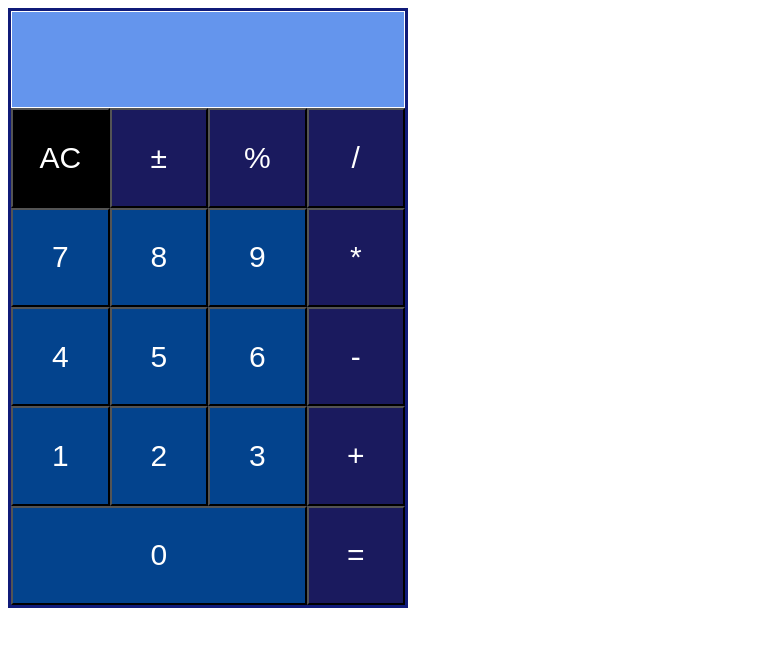
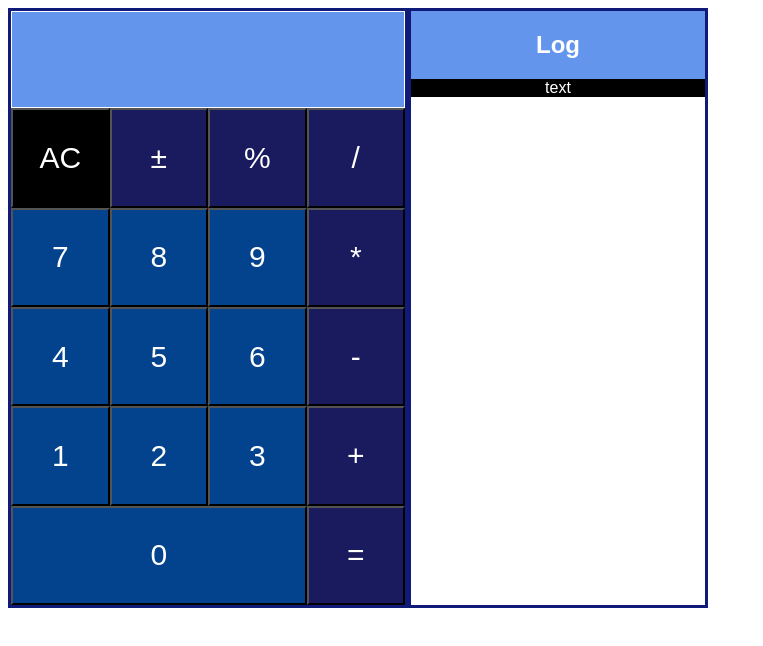
Before and after one commit to JuleFloorson/calculator, a website: page index.html in a window 1280 px wide. Shown: the whole page, without its empty margins (0-763 px from the left). Drawn offline with nearby package versions, Linux system fonts and the light colour scheme; files that its build step writes are made by us from their sources.

Commit message:
Add log html css

```diff
--- a/index.html
+++ b/index.html
@@ -7,6 +7,7 @@
     <link rel="stylesheet" href="dist/styles.css" />
   </head>
   <body>
+    <div class="calculatorlog">
       <div class="calculator">
         <input type="text" class="calculator__output" />
         <button class="calculator__delete">AC</button>
@@ -33,6 +34,12 @@
           =
         </button>
       </div>
+      <div class="log">
+        <div class="toplog"><h2 class="heading">Log</h2></div>
+        <div class="bodylog">text</div>
+      </div>
+    </div>
+
     <script src="src/partials/calculator.js" type="module"></script>
   </body>
 </html>
--- a/src/partials/_calculator.scss
+++ b/src/partials/_calculator.scss
@@ -1,3 +1,32 @@
+.calculatorlog {
+  display: flex;
+  flex-direction: row;
+}
+
+.log {
+  display: flex;
+  flex-direction: column;
+
+  border: 3px solid rgb(16, 27, 121);
+  width: 300px;
+}
+
+.toplog {
+  background-color: cornflowerblue;
+}
+
+.bodylog {
+  background-color: black;
+  color: white;
+  font-family: Arial, Helvetica, sans-serif;
+  text-align: center;
+}
+.heading {
+  font-family: Arial, Helvetica, sans-serif;
+  text-align: center;
+  color: white;
+}
+
 .calculator {
   display: flex;
   flex-direction: row;
```
Lines whose indentation alone changed are shown as unchanged.
